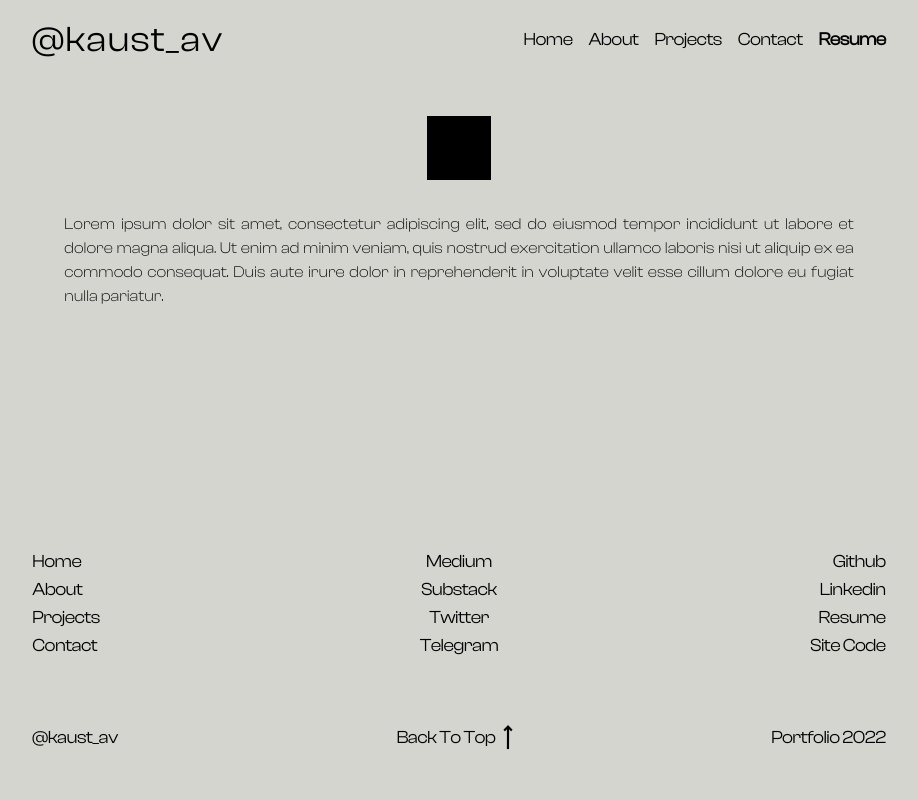
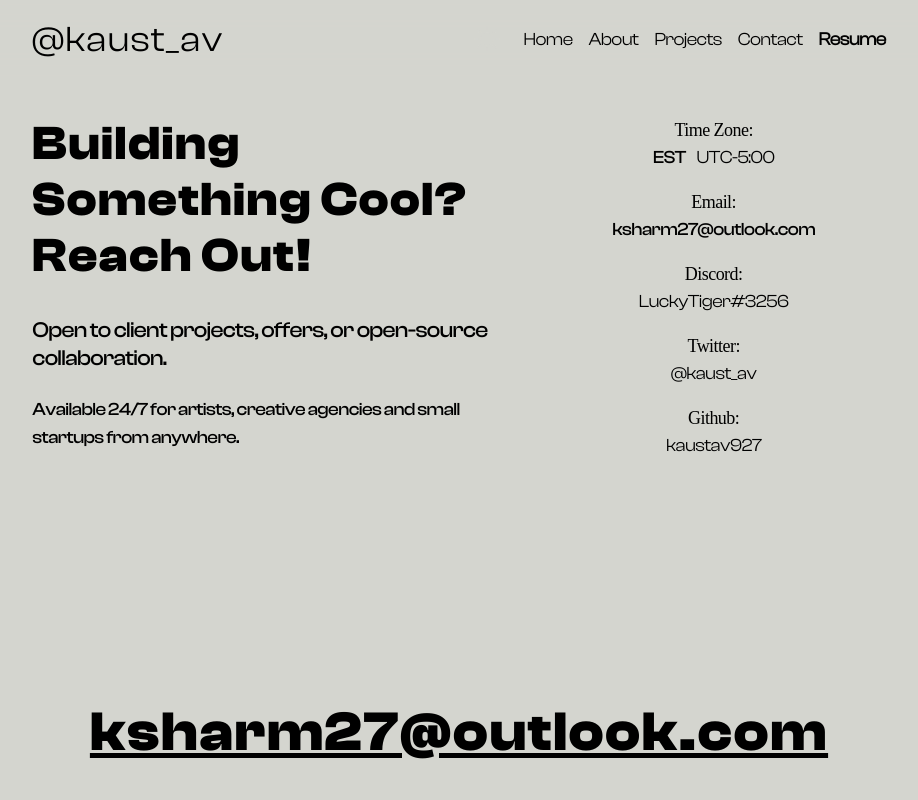
Before and after one commit to kaustav927/Portfolio2.0, a Next.js app in the folder portfolio2.0/: page /contact in a window 1280 px wide. Shown: the top 800 px of the page, without its empty margins (181-1099 px from the left). Built offline with nearby package versions, Linux system fonts and the light colour scheme; a web font is replaced by a local one.

Commit message:
contact page

```diff
--- a/portfolio2.0/pages/contact.tsx
+++ b/portfolio2.0/pages/contact.tsx
@@ -2,6 +2,8 @@ import React from "react";
 import Head from "next/head";
 import Navbar from "../components/Navbar";
 import Footer from "../components/Footer";
+import Link from "next/link";
+
 function contact() {
   return (
 <div className=" h-screen scroll-smooth bg-cool-white dark:bg-slate-800 text-black ">
@@ -14,12 +16,68 @@ function contact() {
 <div className="flex flex-col items-center bg-cool-white dark:bg-slate-800 overflow-x-hidden">
   <div className="container justify-between w-10/12 md:w-10/12 lg:w-8/12 lg:max-w-screen-lg flex flex-col items-center py-4">
 
-      <div className="container mt-1 flex flex-col justify-center items-center h-9/12 px overflow-x-hidden">
-          <div className="p-8 mt-4 bg-black">
+      <div className="container mt-1 flex flex-col justify-center items-center h-full px overflow-hidden dark:text-white">
 
+          <div className="flex flex-col md:flex-row lg:flex-row mt-4 w-full h-1/2">
+            <div className="md:w-2/3 lg:w-2/3 w-full items-center justify-center mb-8 lg:mb-12 lg:">
+              <h1 className="text-lg md:text-xl lg:text-3xl font-cd-bold text-left mb-8">Building Something Cool? Reach Out!</h1>
+              {/* <p className="text-sm font-cd-medium text-left mb-6">I'm always looking for new opportunities to learn and grow.</p> */}
+              <p className="text-md font-cd-medium text-left mb-6">Open to client projects, offers, or open-source collaboration. </p>
+              <p className="text-sm font-cd-medium text-left mb-6">Available 24/7 for artists, creative agencies and small startups from anywhere. </p>
+            </div>
+
+
+            <div className="md:w-1/2 lg:w-1/2 w-full ml-0 lg:ml-8 md:ml-8">
+              <div className="flex flex-col items-center">
+                <div className="flex flex-col items-center justify-center">
+                  <div className="mb-4">
+                    <h1 className="font-cd-semibold text-sm ml-2 text-center">Time Zone: </h1>
+                    <h2 className="font-cd-regular text-sm ml-2 text-center"><span className="font-cd-medium mr-2">EST </span>   UTC-5:00</h2>
+                  </div>
+                </div>
+
+                <div className="flex flex-col items-center justify-center">
+                    <div className="mb-4">
+                      <h1 className="font-cd-semibold text-sm ml-2 text-center">Email: </h1>
+                      <h2 className="font-cd-medium text-sm ml-2 text-center">ksharm27@outlook.com</h2>
+                    </div>
+                  </div>
+
+                  <div className="flex flex-col items-center justify-center">
+                    <div className="mb-4">
+                      <h1 className="font-cd-semibold text-sm ml-2 text-center">Discord: </h1>
+                      <h2 className="font-cd-regular text-sm ml-2 text-center">LuckyTiger#3256</h2>
+                    </div>
+                  </div>
+
+
+                <Link href="https://twitter.com/kaust_av">
+                <a target="_blank">
+                  <div className="flex flex-col items-center justify-center">
+                    <div className="mb-4">
+                      <h1 className="font-cd-semibold text-sm ml-2 text-center">Twitter: </h1>
+                      <h2 className="font-cd-regular text-sm ml-2 text-center">@kaust_av</h2>
+                    </div>
+                  </div>
+                  </a>
+                </Link>
+                <Link href="https://github.com/kaustav927">
+                  <a target="_blank">
+                  <div className="flex flex-col items-center justify-center">
+                    <div className="mb-4">
+                      <h1 className="font-cd-semibold text-sm ml-2 text-center">Github: </h1>
+                      <h2 className="font-cd-regular text-sm ml-2 text-center">kaustav927</h2>
+                    </div>
+                  </div>
+                  </a>
+                </Link>
+
+              </div>
+            </div>
           </div>
-          <div className="p-8 mb-24 dark:text-white font-cd-light">
-            <p className="text-justify">Lorem ipsum dolor sit amet, consectetur adipiscing elit, sed do eiusmod tempor incididunt ut labore et dolore magna aliqua. Ut enim ad minim veniam, quis nostrud exercitation ullamco laboris nisi ut aliquip ex ea commodo consequat. Duis aute irure dolor in reprehenderit in voluptate velit esse cillum dolore eu fugiat nulla pariatur. </p>
+
+          <div className=" mt-4 h-1/2 flex items-center justify-center">
+            <h1 className="text-md md:text-xl lg:text-4xl underline py-40 font-cd-bold text-justify ">ksharm27@outlook.com</h1>
           </div>
       </div>
 
--- a/portfolio2.0/tailwind.config.js
+++ b/portfolio2.0/tailwind.config.js
@@ -36,6 +36,7 @@ module.exports = {
       fontSize:{
         xs: ['14px', {lineHeight: '28px', letterSpacing:'-0.03em'}],
         sm: ['18px', {lineHeight: '28px', letterSpacing:'-0.03em'}],
+        md: ['22px', {lineHeight: '28px', letterSpacing:'-0.03em'}],
         lg: ['26px', {lineHeight: '28px', letterSpacing:'-0.03em'}],
         xl: ['32px', {lineHeight: '48px', letterSpacing:'-0.03em'}],
         '2xl': ['36px', {lineHeight: '48px', letterSpacing:'0.032em'}],
```
